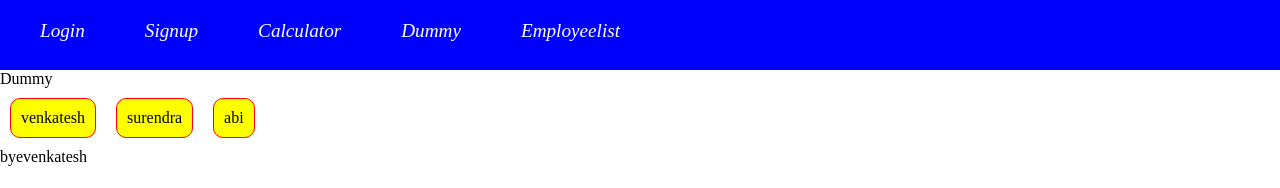
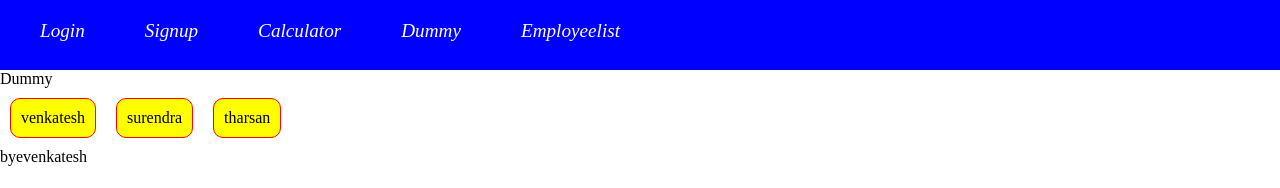
Before and after one commit to venkatesh2001A/react-q6trt7, a React (Create React App) app: page /Dummy in a window 1280 px wide. Shown: the top 188 px of the page. Built offline with nearby package versions, Linux system fonts and the light colour scheme.

Commit message:
3 files modified, 1 added, 1 deleted

```diff
--- a/src/App.js
+++ b/src/App.js
@@ -14,7 +14,7 @@ export default function App() {
       <Nav />
 
       <Routes>
-        <Route path="" element={<Calculator />} />
+        <Route path="" element={<Employeelist />} />
         <Route path="Login" element={<Login />} />
         <Route path="Dummy" element={<Dummy />} />
         <Route path="Signup" element={<Signup />} />
--- a/src/pages/Dummy.jsx
+++ b/src/pages/Dummy.jsx
@@ -9,7 +9,8 @@ function Dummy() {
       <p> Dummy</p>
       <Welcome name="venkatesh"></Welcome>
       <Welcome name="surendra"></Welcome>
-      <Welcome name="abi"></Welcome>
+      <Welcome name="tharsan"></Welcome>
+
       <Bye name="venkatesh"></Bye>
     </div>
   );
--- a/src/pages/employeelist.jsx
+++ b/src/pages/employeelist.jsx
@@ -1,17 +1,20 @@
 import React from 'react';
 import '../css/employeelist.css';
+import profile from '../assets/profile.jpg';
 function Employeelist() {
   return (
     <div className="card">
       <img
         src="https://www.olympus-imaging.co.in/content/000107507.jpg"
         alt="employee"
+        // style="width:100%"
       />
       <div className="container">
         <h4>
           <b>venkatesh</b>
         </h4>
         <p>18cs101</p>
+        <button>view</button>
       </div>
     </div>
   );
```
Also changed, not shown: src/assets/id.jpg (deleted), src/assets/profile.jpg (added).
